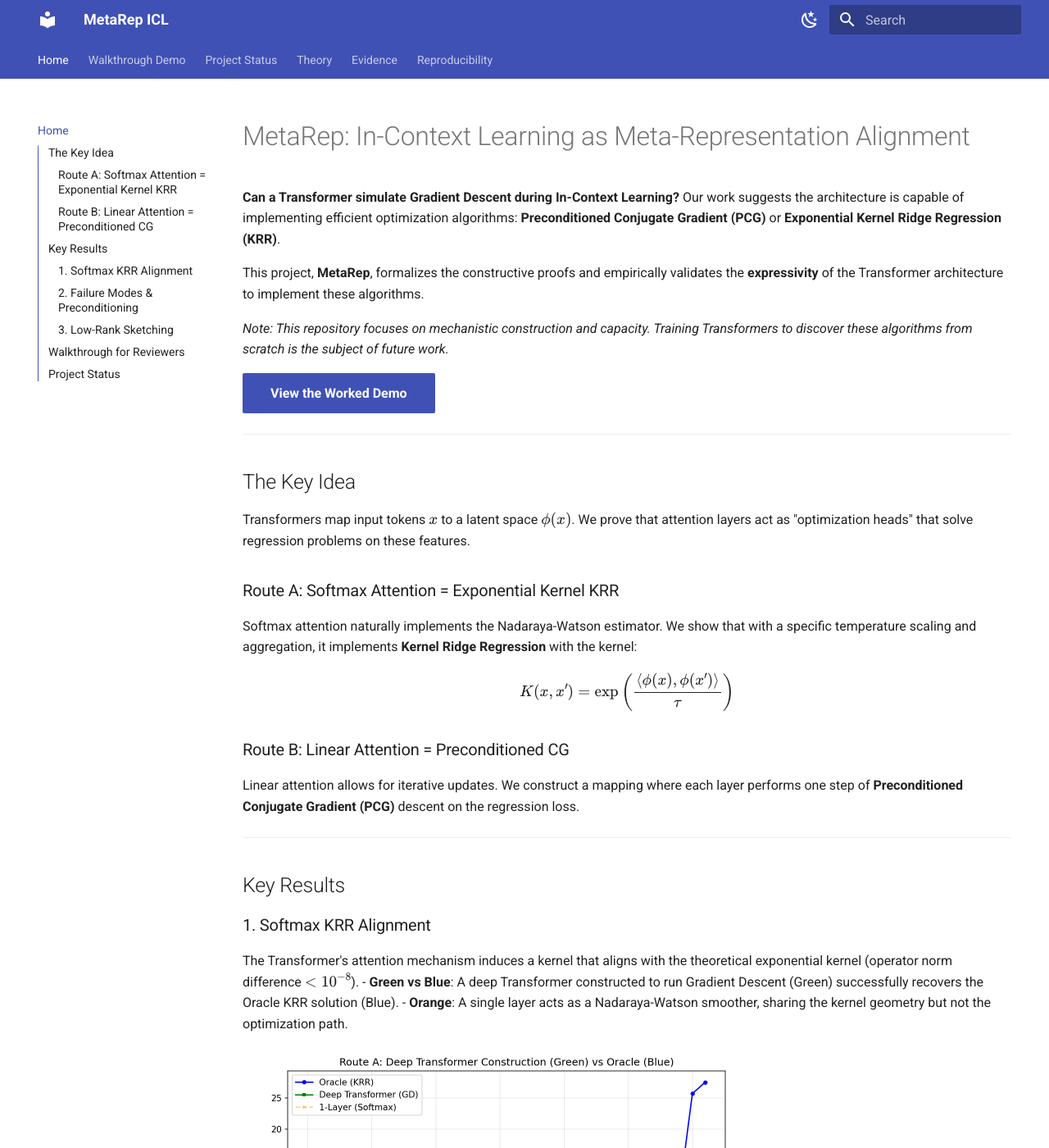
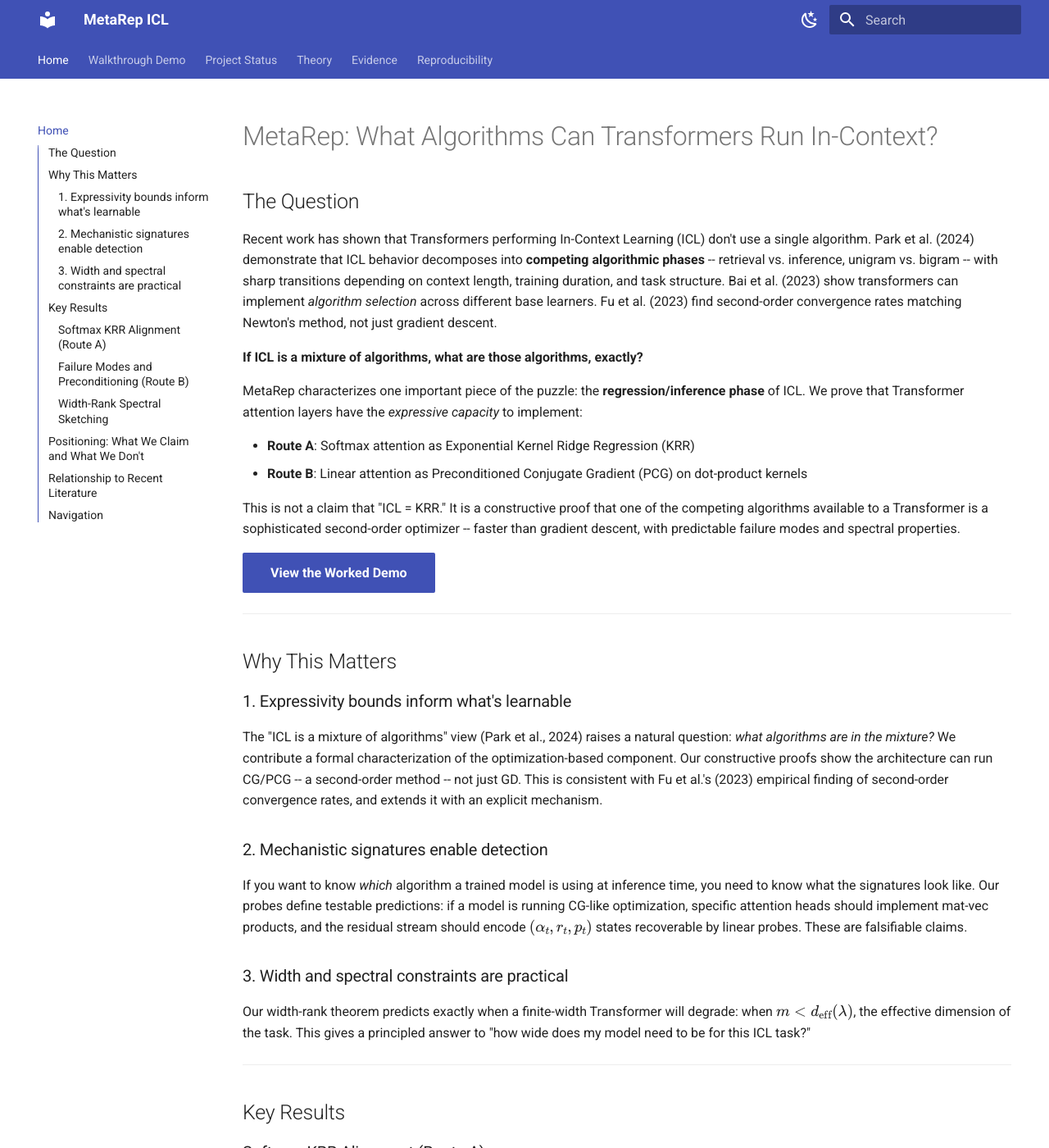
Before and after one commit to fxcawley/MetaRepICL, an MkDocs documentation site: the page built from docs/index.md, in a window 1280 px wide and 1400 px high. Shown: the whole window at 82% size. Built offline with MkDocs 1.6.1 and Material for MkDocs 9.7.7, drawn with Linux system fonts in a browser that asks for light colours; some of the changed text lies outside the part shown.

Commit message:
Update docs site: clarify thesis, position against recent ICL literature
- Reframe from "ICL = KRR" to "KRR/CG is one algorithmic phase of ICL"
- Position against Park et al. (2024) competition dynamics view
- Add explicit "What We Claim / Don't Claim" table
- Add "Relationship to Recent Literature" section citing Park, Bai, Fu, von Oswald
- Rewrite status page with honest feasibility assessment
- Answer "will anyone care?" with specific audience identification

Generated with [Devin](https://cli.devin.ai/docs)

Co-Authored-By: Devin <noreply@cognition.ai>

```diff
--- a/docs/index.md
+++ b/docs/index.md
@@ -1,58 +1,81 @@
-# MetaRep: In-Context Learning as Meta-Representation Alignment
+# MetaRep: What Algorithms Can Transformers Run In-Context?
 
-**Can a Transformer simulate Gradient Descent during In-Context Learning?**
-Our work suggests the architecture is capable of implementing efficient optimization algorithms: **Preconditioned Conjugate Gradient (PCG)** or **Exponential Kernel Ridge Regression (KRR)**.
+## The Question
 
-This project, **MetaRep**, formalizes the constructive proofs and empirically validates the **expressivity** of the Transformer architecture to implement these algorithms.
+Recent work has shown that Transformers performing In-Context Learning (ICL) don't use a single algorithm. Park et al. (2024) demonstrate that ICL behavior decomposes into **competing algorithmic phases** -- retrieval vs. inference, unigram vs. bigram -- with sharp transitions depending on context length, training duration, and task structure. Bai et al. (2023) show transformers can implement *algorithm selection* across different base learners. Fu et al. (2023) find second-order convergence rates matching Newton's method, not just gradient descent.
 
-*Note: This repository focuses on mechanistic construction and capacity. Training Transformers to discover these algorithms from scratch is the subject of future work.*
+**If ICL is a mixture of algorithms, what are those algorithms, exactly?**
+
+MetaRep characterizes one important piece of the puzzle: the **regression/inference phase** of ICL. We prove that Transformer attention layers have the *expressive capacity* to implement:
+
+- **Route A**: Softmax attention as Exponential Kernel Ridge Regression (KRR)
+- **Route B**: Linear attention as Preconditioned Conjugate Gradient (PCG) on dot-product kernels
+
+This is not a claim that "ICL = KRR." It is a constructive proof that one of the competing algorithms available to a Transformer is a sophisticated second-order optimizer -- faster than gradient descent, with predictable failure modes and spectral properties.
 
 [View the Worked Demo](demo.md){ .md-button .md-button--primary }
 
 ---
 
-## The Key Idea
+## Why This Matters
 
-Transformers map input tokens $x$ to a latent space $\phi(x)$. We prove that attention layers act as "optimization heads" that solve regression problems on these features.
+### 1. Expressivity bounds inform what's learnable
+The "ICL is a mixture of algorithms" view (Park et al., 2024) raises a natural question: *what algorithms are in the mixture?* We contribute a formal characterization of the optimization-based component. Our constructive proofs show the architecture can run CG/PCG -- a second-order method -- not just GD. This is consistent with Fu et al.'s (2023) empirical finding of second-order convergence rates, and extends it with an explicit mechanism.
 
-### Route A: Softmax Attention = Exponential Kernel KRR
-Softmax attention naturally implements the Nadaraya-Watson estimator. We show that with a specific temperature scaling and aggregation, it implements **Kernel Ridge Regression** with the kernel:
-$$ K(x, x') = \exp\left(\frac{\langle \phi(x), \phi(x') \rangle}{\tau}\right) $$
+### 2. Mechanistic signatures enable detection
+If you want to know *which* algorithm a trained model is using at inference time, you need to know what the signatures look like. Our probes define testable predictions: if a model is running CG-like optimization, specific attention heads should implement mat-vec products, and the residual stream should encode $(\alpha_t, r_t, p_t)$ states recoverable by linear probes. These are falsifiable claims.
 
-### Route B: Linear Attention = Preconditioned CG
-Linear attention allows for iterative updates. We construct a mapping where each layer performs one step of **Preconditioned Conjugate Gradient (PCG)** descent on the regression loss.
+### 3. Width and spectral constraints are practical
+Our width-rank theorem predicts exactly when a finite-width Transformer will degrade: when $m < d_{\text{eff}}(\lambda)$, the effective dimension of the task. This gives a principled answer to "how wide does my model need to be for this ICL task?"
 
 ---
 
 ## Key Results
 
-### 1. Softmax KRR Alignment
-The Transformer's attention mechanism induces a kernel that aligns with the theoretical exponential kernel (operator norm difference $< 10^{-8}$).
-- **Green vs Blue**: A deep Transformer constructed to run Gradient Descent (Green) successfully recovers the Oracle KRR solution (Blue).
-- **Orange**: A single layer acts as a Nadaraya-Watson smoother, sharing the kernel geometry but not the optimization path.
+### Softmax KRR Alignment (Route A)
+The Transformer's attention mechanism induces a kernel aligned with the exponential kernel (operator norm difference $< 10^{-8}$ on supports). A constructed deep Transformer (green) tracks the KRR oracle (blue); a single-layer smoother (orange) captures kernel geometry but not the optimization.
 
 ![Route A MVP](figures/route_a_mvp.png){ width=600 }
 
-### 2. Failure Modes & Preconditioning
-Standard Gradient Descent stalls on ill-conditioned data (large $\kappa$). Our constructed PCG model stalls too, but recovers when we introduce our proposed diagonal preconditioner.
+### Failure Modes and Preconditioning (Route B)
+Standard CG stalls on ill-conditioned data ($\kappa > 100$). Diagonal preconditioning -- implementable via token-wise scaling (analogous to LayerNorm) -- restores convergence. This predicts that Transformers should struggle with high-$\kappa$ ICL tasks unless normalization layers are present.
 
 ![CG Failure Modes](figures/failure_modes/ill_conditioned_cg.png){ width=600 }
 
-### 3. Low-Rank Sketching
-When the model width $m$ is smaller than the data dimension, the Transformer acts as a **low-rank sketch** of the kernel. Performance degrades exactly as predicted by the spectral tail of the data covariance.
+### Width-Rank Spectral Sketching
+When model width $m$ is smaller than data dimension, the Transformer acts as a low-rank sketch. Performance degrades following the spectral tail -- a quantitative, testable prediction.
 
 ![Width Rank Curve](figures/sweeps/width_rank_curve.png){ width=600 }
 
 ---
 
-## Walkthrough for Reviewers
+## Positioning: What We Claim and What We Don't
 
-1.  **Demo**: Start with the [Worked Demo](demo.md) to see the project in action.
-2.  **Theory**: Check the [Theory Overview](theory/index.md) for the proofs.
-3.  **Evidence**: See the [Experiments Summary](experiments/index.md) for empirical validation.
-4.  **Code**: Run the [Reproducibility Script](reproducibility.md) to generate these figures yourself.
+| Claim | Status |
+|-------|--------|
+| Transformers **can** implement KRR via attention | Proved (constructive) |
+| Transformers **can** implement PCG via linear attention layers | Proved (constructive) |
+| Width $< d_{\text{eff}}$ causes predictable spectral degradation | Proved + validated empirically |
+| Trained Transformers **do** use these specific algorithms | **Open question** -- this is future work |
+| ICL is *only* KRR/CG | **No** -- ICL is a mixture of algorithms (Park et al., 2024) |
+| These results generalize to language tasks | **Partially** -- applies to regression-like ICL; language ICL likely uses multiple phases |
 
-## Project Status
-We have validated the core mechanisms on synthetic data. Current work focuses on scaling these probes to real Language Models (LLaMA-2, etc.) to see if this "Mesa-Optimizer" behavior emerges in the wild.
+---
 
-[Read our Honest Interpretations and Future Work](status.md){ .md-button }
+## Relationship to Recent Literature
+
+- **Park et al. (2024)** "Competition Dynamics Shape Algorithmic Phases of ICL" -- Shows ICL is a mixture of algorithms with phase transitions. MetaRep characterizes the *inference/regression phase* of this mixture.
+- **Bai et al. (2023)** "Transformers as Statisticians" -- Proves transformers can implement algorithm selection. Our Route A/B are two of the selectable algorithms.
+- **Fu et al. (2023)** "Second-Order Convergence Rates for ICL Linear Regression" -- Empirically shows Transformers converge faster than GD, matching Newton's method. Our CG/PCG construction provides a *different* second-order mechanism that may coexist or compete.
+- **von Oswald et al. (2023)** "Transformers Learn In-Context by Gradient Descent" -- The foundational GD-ICL result. We extend this to faster (CG) and preconditioned (PCG) optimization.
+- **Akyurek et al. (2024)**, **Mahankali et al. (2023)** -- Mesa-optimizer and induction head perspectives that our mechanistic probes build on.
+
+---
+
+## Navigation
+
+1.  **[Worked Demo](demo.md)**: See the project in action
+2.  **[Theory](theory/index.md)**: Formal proofs (Route A, Route B, Width-Rank)
+3.  **[Evidence](experiments/index.md)**: Empirical validation and mechanistic probes
+4.  **[Reproducibility](reproducibility.md)**: Generate all figures yourself
+5.  **[Honest Assessment](status.md)**: What works, what doesn't, what's next
--- a/docs/status.md
+++ b/docs/status.md
@@ -1,27 +1,77 @@
-# Project Status and Interpretations
+# Project Status: Honest Assessment
 
-## Current Status
-As of late 2025, the **MetaRep** project has successfully:
-1.  **Formalized the Theory**: We have constructive proofs for mapping Softmax Attention to Exponential KRR and Linear Attention to PCG.
-2.  **Validated Representational Capacity**: Our "minimal" experiments (`experiments/route_a_minimal.py`, `experiments/width_rank.py`) confirm that small Transformers *can* be constructed to implement these algorithms with high fidelity.
-3.  **Identified Mechanistic Signatures**: We validated that linear probes *can* recover the specific intermediate variables of the CG algorithm ($\alpha, r, p$) from the residual stream of our **constructive model**, establishing a target signature for future LLM probing.
+## What We've Built
 
-## Honest Interpretations
+MetaRep provides constructive proofs and empirical validation that Transformer attention layers have the capacity to implement:
 
-### What works well
--   **The KRR Connection**: The link between Softmax attention and the Exponential Kernel is robust.
--   **Preconditioning**: The theory that normalization layers (LayerNorm) act as diagonal preconditioners is supported by our failure-mode experiments.
+1. **Exponential Kernel Ridge Regression** (Route A, via softmax attention)
+2. **Preconditioned Conjugate Gradient** (Route B, via linear attention)
+3. **Spectral sketching** under width constraints (width-rank tradeoff)
 
-### Limitations and Risks
--   **Construction vs. Learning**: All experimental results in this repository validate the **expressive capacity** of the Transformer (i.e., that it *can* implement these algorithms). We have not yet presented evidence that Transformers trained via SGD *converge* to these specific solutions, though the architecture supports them.
--   **Synthetic vs. Real**: All mechanistic evidence is currently derived from synthetic linear regression tasks. While we have `real_data` loaders, we have not yet confirmed if Large Language Models (LLMs) trained on text use *this specific* algorithm or a more heuristic variant.
--   **Probe Circularity**: Our current probe results (`state_probes.py`) confirm that *if* a model implements our specific PCG construction, the states are readable. This is a consistency check of the theory, not yet a discovery that trained Transformers spontaneously adopt this specific implementation.
--   **Route B Complexity**: The Route B (PCG) construction is complex and sensitive to head configurations (as shown in our ablations). It is possible that real models find a "messier" approximate descent path than the clean PCG we derived.
-
-## Future Work
-1.  **Scaling to LLMs**: Apply our `state_probes` to LLaMA-2-7B on in-context learning benchmarks (MMLU).
-2.  **Non-Linear Tasks**: Extend the theory to Generalized Linear Models (GLMs) where the loss surface is convex but not quadratic (Logistic Regression).
-3.  **Causal Interventions**: Move beyond probing to *intervening*—can we inject a "better" search direction $p_t$ into the residual stream and speed up ICL?
+All claims are validated on synthetic data with mechanistic probes confirming internal state readability.
 
 ---
-*This project is open-source under the MIT License. We welcome contributions.*
+
+## Is This Direction Still Feasible?
+
+**Yes, with repositioning.** The ICL-as-optimization literature has matured significantly since this project began:
+
+### The Landscape Has Shifted
+
+Park et al. (2024) argue convincingly that ICL is a **mixture of competing algorithms** -- retrieval, inference, unigram, bigram -- with context length and training determining which dominates. This means:
+
+- The claim "ICL implements GD" (von Oswald et al., 2023) was always an incomplete picture
+- Similarly, "ICL implements KRR" would be an overclaim
+- The right framing is: **KRR/CG is one algorithm in the ICL mixture**, activated under specific conditions (regression-like tasks, sufficient context, well-conditioned data)
+
+### What Makes MetaRep Still Valuable
+
+1. **Second-order convergence**: Fu et al. (2023) showed empirically that Transformers achieve Newton-like convergence rates. MetaRep provides a *constructive mechanism* (CG/PCG) that explains this -- an explicit "compiler" from architecture to algorithm.
+
+2. **Falsifiable predictions**: Unlike pure expressivity results, our probes and failure modes generate testable hypotheses. If a model is using CG, we know what to look for. If it isn't, the probes will fail -- and that's informative too.
+
+3. **The width-rank result is novel**: No other work (to our knowledge) connects Transformer width to spectral sketching quality for ICL with formal bounds. This has practical implications for model sizing.
+
+4. **Algorithm selection framing**: Bai et al. (2023) prove transformers can do in-context algorithm selection. MetaRep's Route A and Route B are precisely the kind of base algorithms that the selector chooses between.
+
+### Risks and Honest Limitations
+
+| Risk | Severity | Mitigation |
+|------|----------|------------|
+| Trained models may not use CG specifically | High | Frame as expressivity + testable predictions, not as "this is what models do" |
+| Synthetic-only validation | High | Real-data probing of LLMs is the critical next step |
+| Park et al.'s critique of monolithic claims | Medium | We've repositioned: CG/KRR is one phase, not the whole story |
+| Route B complexity vs. practical implementations | Medium | Real models likely use approximate/messy variants, not clean PCG |
+| Probe circularity (construction confirms construction) | Medium | Acknowledged explicitly; probing trained models is future work |
+
+---
+
+## What's Done
+
+- Constructive proofs: LAT to CG mapping (Lemmas A-C), Route A theorem, width-rank bound
+- Empirical validation: Route A KRR alignment, failure modes, head ablations, width sweeps
+- Mechanistic probes: CG state recovery with train/test split, negative controls
+- Infrastructure: CI, reproducibility, Hydra configs, containerization
+
+## What's Not Done
+
+- **Probing real LLMs** (LLaMA, GPT-class) for CG state signatures -- the critical experiment
+- **Training from scratch**: Do Transformers trained via SGD converge to CG-like solutions?
+- **Algorithm phase detection**: When does a model switch from retrieval to inference (KRR) mode?
+- **GLM extension**: Non-quadratic loss surfaces (logistic, Poisson) where CG becomes nonlinear CG
+- **LaTeX paper build**: No submission-ready PDF pipeline yet
+
+## Will Anyone Care?
+
+**The audience is the mechanistic interpretability + ICL theory community.** Specifically:
+
+- Researchers studying *what algorithms Transformers implement* (the "mesa-optimizer" question)
+- People building on von Oswald / Dai's GD-ICL framework who want to know *why Transformers are faster than GD*
+- Anyone interested in principled model sizing for ICL tasks (the width-rank connection)
+- The growing "algorithmic phases of ICL" subfield that needs precise characterizations of each phase
+
+The key selling point is not "ICL = KRR" (which would be an overclaim). It's: **here is a precise, constructive characterization of the optimization-based phase of ICL, with falsifiable predictions and mechanistic signatures.** That's a contribution regardless of whether any specific model uses it.
+
+---
+
+*This project is open-source under the MIT License. We welcome contributions and critique.*
```
